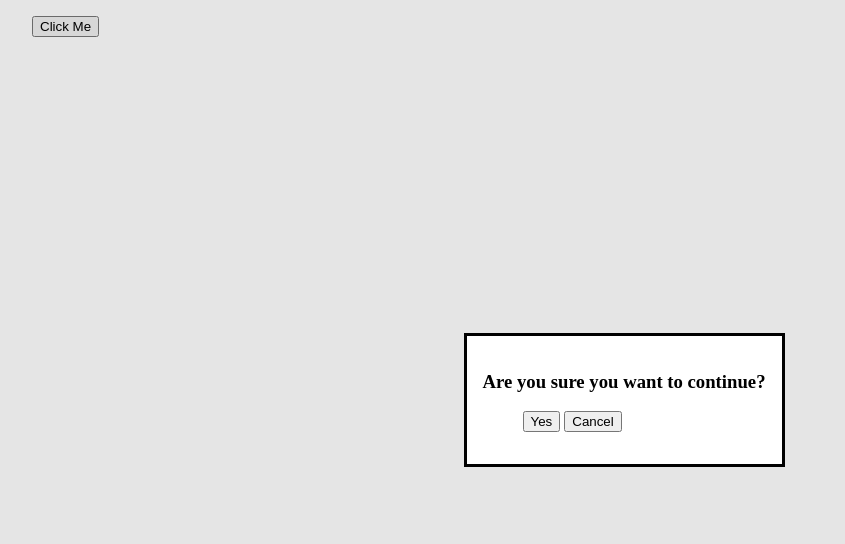
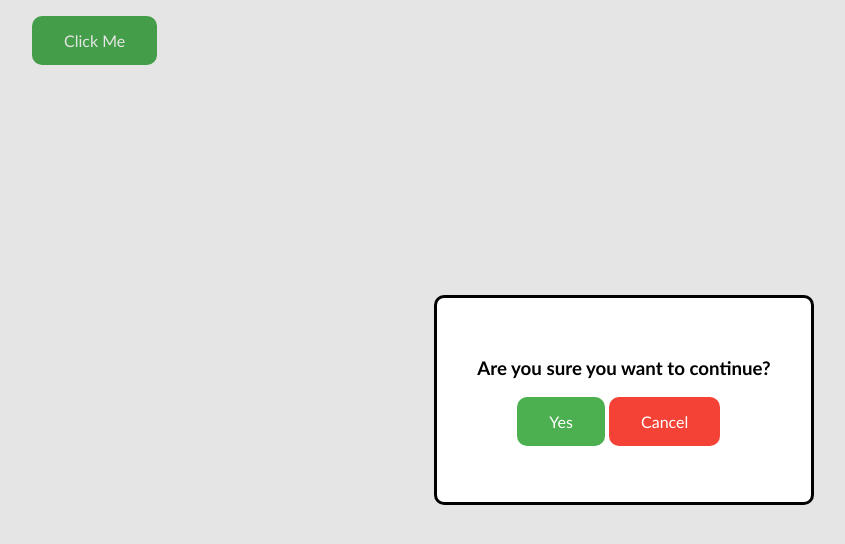
Before and after one commit to gayuru/sitemate-challenge, a plain HTML site: page src/index.html in a window 1280 px wide. Both pictures are taken after a click on the button "Click Me". Shown: the whole page, without its empty margins (16-861 px from the left). Drawn offline with Linux system fonts and the light colour scheme.

Commit message:
Added css styling to buttons and title

```diff
--- a/src/css/styles.css
+++ b/src/css/styles.css
@@ -0,0 +1,42 @@
+.button{
+    background-color: #4CAF50;
+    border: none;
+    color: white;
+    padding: 15px 32px;
+    text-align: center;
+    text-decoration: none;
+    display: inline-block;
+    border-radius: 10px;
+    font-size: 16px;
+    font-family: 'Trebuchet MS',Arial, sans-serif;
+
+    -webkit-border-radius: 10px;
+    -moz-border-radius: 10px;
+    -ms-border-radius: 10px;
+    -o-border-radius: 10px;
+}
+
+.clickBtn {
+    background-color: #4CAF50;
+}
+
+.confirmBtn{
+    background-color: #4CAF50;
+}
+
+.cancelBtn{
+    background-color: #f44336;;
+
+}
+
+.favDialog{
+    background-color: white;
+    padding:40px;
+    border-radius:10px;
+    -webkit-border-radius:10px;
+    -moz-border-radius:10px;
+    -ms-border-radius:10px;
+    -o-border-radius:10px;
+    font-size:16px;
+    font-family: 'Trebuchet MS',Arial, sans-serif;
+}
--- a/src/index.html
+++ b/src/index.html
@@ -3,24 +3,44 @@
   <head>
     <meta charset="UTF-8" />
     <meta name="viewport" content="width=device-width, initial-scale=1.0" />
-    <link href="css/styles.css" rel="stylesheet" type="text/css"/>
+    <link href="css/styles.css" rel="stylesheet" type="text/css" />
     <title>Coding Challenge - Sitemate</title>
   </head>
   <body>
-
     <!-- Simple pop-up dialog box containing a form -->
-   <dialog id="favDialog">
-    <h3 id="title">Are you sure you want to continue?</h3>
+    <dialog id="favDialog" class="favDialog">
+      <h3 id="title" >Are you sure you want to continue?</h3>
       <form method="dialog">
         <menu>
-        <button id="confirmBtn" value="Yes" onclick="buttonClick(this.value)">Yes</button>
-        <button id="cancelBtn" value="Cancel" onclick="buttonClick(this.value)">Cancel</button>
+          <button
+            id="confirmBtn"
+            class="button confirmBtn"
+            value="Yes"
+            onclick="buttonClick(this.value)"
+          >
+            Yes
+          </button>
+          <button
+            id="cancelBtn"
+            class="button cancelBtn"
+            value="Cancel"
+            onclick="buttonClick(this.value)"
+          >
+            Cancel
+          </button>
         </menu>
       </form>
     </dialog>
 
     <menu>
-      <button id="clickButton" value="Are you sure you want to continue?" onclick="showPopup(this.value)">Click Me</button>
+      <button
+        id="clickBtn"
+        class="button clickBtn"
+        value="Are you sure you want to continue?"
+        onclick="showPopup(this.value)"
+      >
+        Click Me
+      </button>
       <!-- <button id="clickButton" value="Hi does this work?" onclick="showPopup(this.value)">Click Me</button> -->
     </menu>
 
--- a/src/test.js
+++ b/src/test.js
@@ -1,18 +1,16 @@
-var clickMeButton = document.getElementById('clickButton');
-
 var favDialog = document.getElementById('favDialog');
 var outputBox = document.querySelector('output');
 var modalTitle = document.getElementById('title');
 
-function showPopup(val){
+function showPopup(val) {
   if (typeof favDialog.showModal === "function") {
     favDialog.showModal();
-    title.innerHTML = val;
+    modalTitle.innerHTML = val;
   } else {
     alert("The <dialog> API is not supported by this browser");
   }
 }
 
-function buttonClick(val){
+function buttonClick(val) {
   outputBox.value = `You just clicked "${val}"`;
 }
```
Lines whose indentation alone changed are shown as unchanged.
